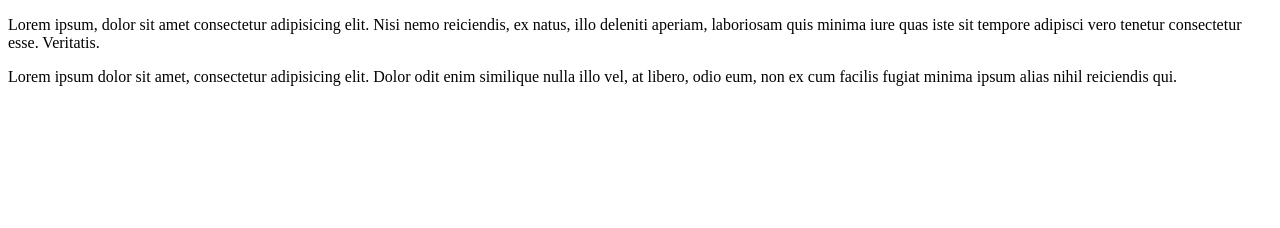
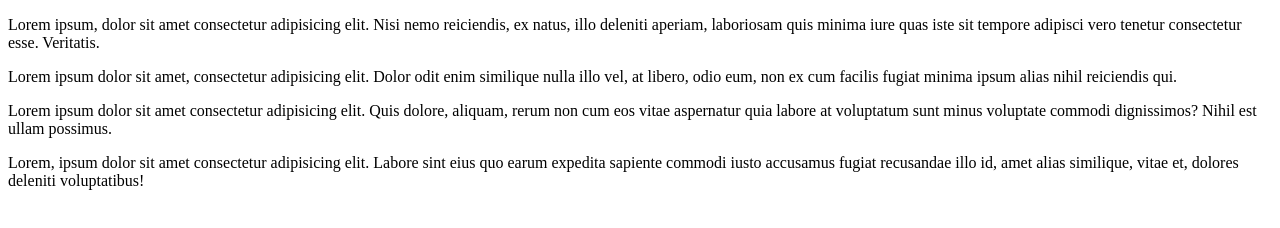
Before and after one commit to bermeo2000/pagina_1, a plain HTML site: page index.html in a window 1280 px wide. Drawn offline with Linux system fonts and the light colour scheme.

Commit message:
inicial1234

```diff
--- a/index.html
+++ b/index.html
@@ -15,6 +15,12 @@
     <p>
         Lorem ipsum dolor sit amet, consectetur adipisicing elit. Dolor odit enim similique nulla illo vel, at libero, odio eum, non ex cum facilis fugiat minima ipsum alias nihil reiciendis qui.
     </p>
+    <p>
+        Lorem ipsum dolor sit amet consectetur adipisicing elit. Quis dolore, aliquam, rerum non cum eos vitae aspernatur quia labore at voluptatum sunt minus voluptate commodi dignissimos? Nihil est ullam possimus.
+    </p>
+    <p>
+        Lorem, ipsum dolor sit amet consectetur adipisicing elit. Labore sint eius quo earum expedita sapiente commodi iusto accusamus fugiat recusandae illo id, amet alias similique, vitae et, dolores deleniti voluptatibus!
+    </p>
 </body>
 
 </html>
```
